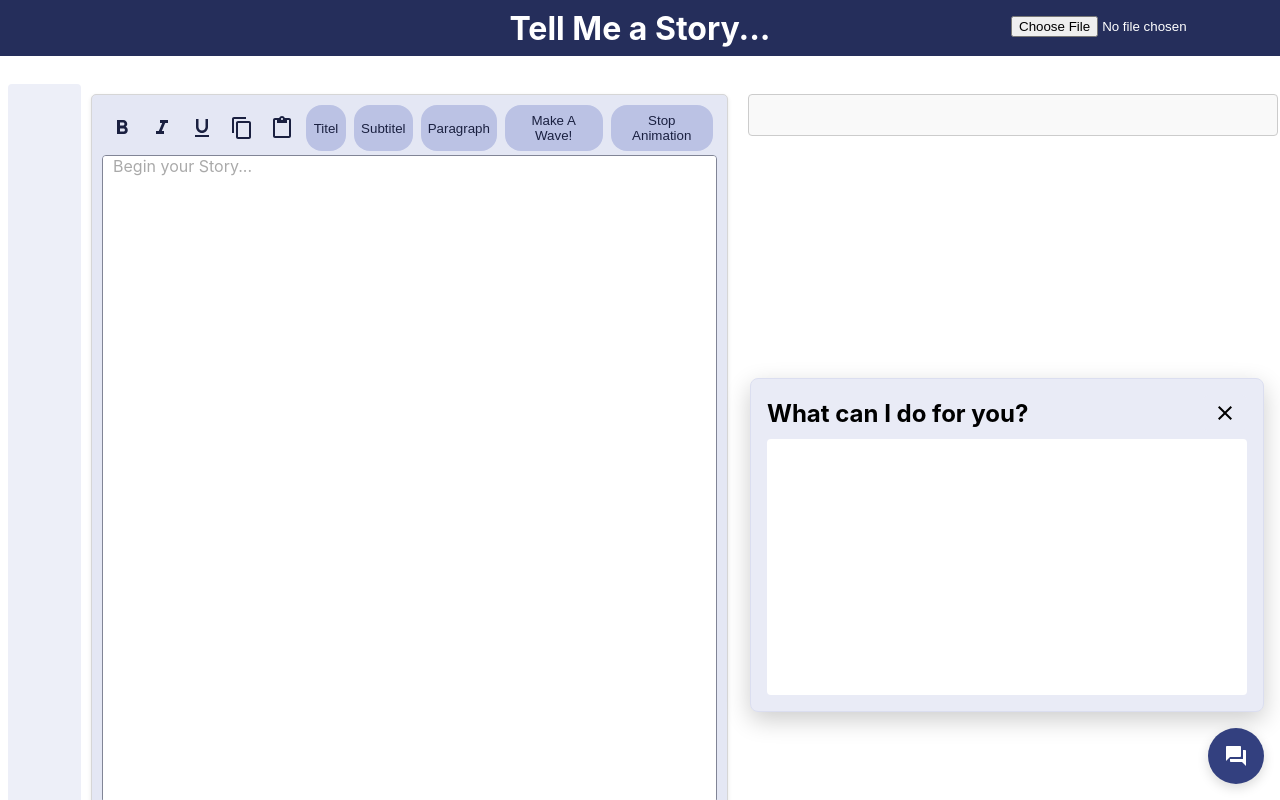
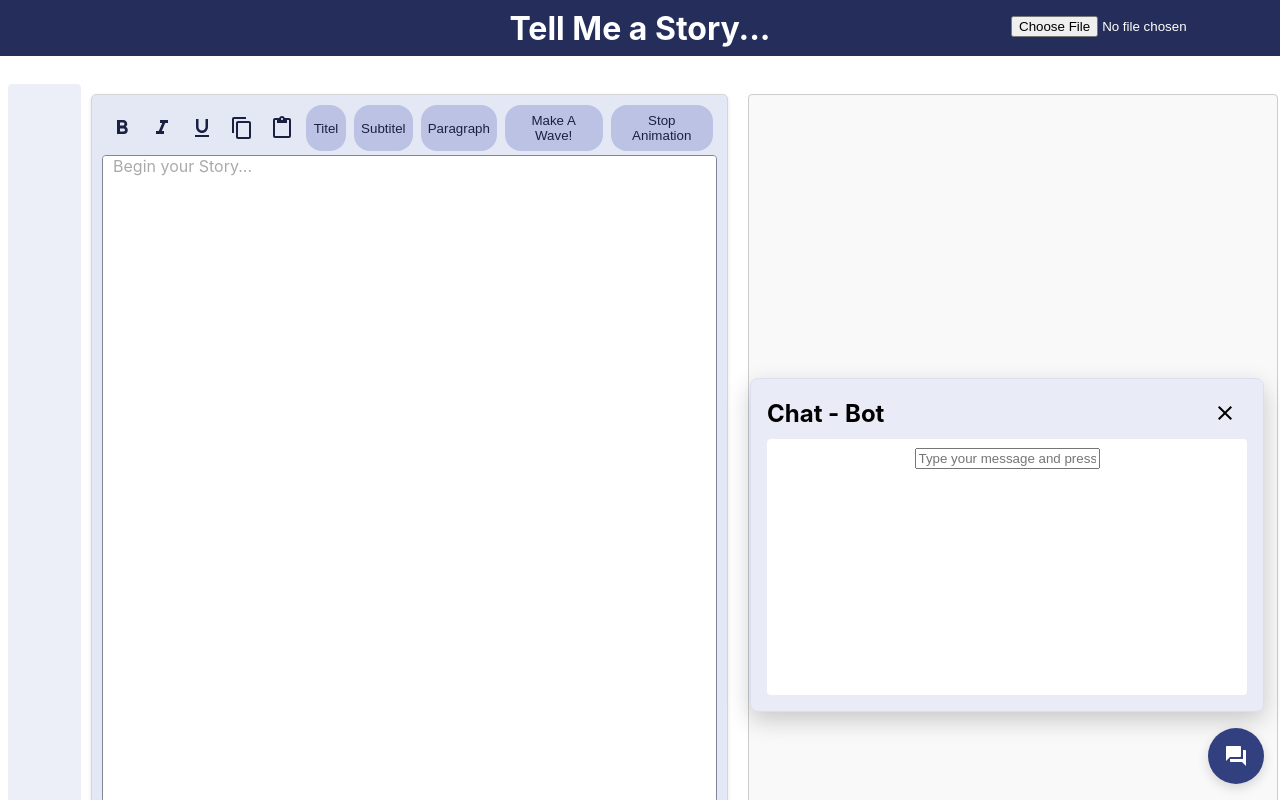
Before and after one commit to EmlMeml/thesis-project, a React (Create React App) app: page / in a window 1280 px wide. Both pictures are taken after a click on the button 1236 px from the left and 756 px from the top of the page. Shown: the top 800 px of the page. Built offline with nearby package versions, Linux system fonts and the light colour scheme.

Commit message:
part of AI setup (not done)

```diff
--- a/package.json
+++ b/package.json
@@ -5,12 +5,15 @@
   "dependencies": {
     "@emotion/react": "^11.14.0",
     "@emotion/styled": "^11.14.1",
+    "@google/genai": "^2.9.0",
     "@mui/icons-material": "^9.0.1",
     "@mui/material": "^9.1.1",
     "@testing-library/dom": "^10.4.1",
     "@testing-library/jest-dom": "^6.9.1",
     "@testing-library/react": "^16.3.2",
     "@testing-library/user-event": "^13.5.0",
+    "dotenv": "^17.4.2",
+    "express": "^5.2.1",
     "react": "^19.2.6",
     "react-dom": "^19.2.6",
     "react-scripts": "5.0.1",
--- a/src/App.css
+++ b/src/App.css
@@ -58,7 +58,7 @@
   padding: 10px;
   font-size: 16px;
   align-content: left;
-  height: 81vh;
+  min-height: 800px;
   box-sizing: border-box;
 }
 
--- a/src/custom/Chat.tsx
+++ b/src/custom/Chat.tsx
@@ -3,8 +3,29 @@ import IconButton from '@mui/material/IconButton';
 import CloseIcon from '@mui/icons-material/Close';
 import QuestionAnswerIcon from '@mui/icons-material/QuestionAnswer';
 
+type Message = { sender: string; text: string };
+
 export const MyChat = () => {
   const [open, setOpen] = useState(false)
+  const [message, setMessage] = useState("");
+  const [chatLog, setChatLog] = useState<Message[]>([]);
+
+  const sendMessage = async () => {
+    if(!message.trim()) return;
+
+    const userMessage = { sender: 'You', text: message };
+    setChatLog((prev) => [...prev, userMessage]);
+    setMessage("");
+
+    const res = await fetch('http://localhost:4000/api/chat', {
+      method: 'POST',
+      headers: { 'Content-Type': 'application/json' },
+      body: JSON.stringify({ message })
+    });
+
+    const messageData = await res.json();
+    setChatLog((prev) => [...prev, { sender: 'Bot', text: messageData.reply }]);
+  };
 
   return (
     <>
@@ -49,7 +70,7 @@ export const MyChat = () => {
           }}
         >
           <div style={{ display: 'flex', justifyContent: 'space-between', alignItems: 'center', marginBottom: 8 }}>
-            <h2 style={{ margin: 0 }}>What can I do for you?</h2>
+            <h2 style={{ margin: 0 }}>Chat - Bot</h2>
             <div style={{ display: 'flex', gap: 8 }}>
               <CloseIcon
                 aria-label="Close chat"
@@ -66,7 +87,19 @@ export const MyChat = () => {
           </div>
 
           <div id="chat-container" style={{ flex: 1, overflowY: 'auto', backgroundColor: '#ffffff', padding: 8, borderRadius: 4 }}>
-            {/* Chat messages will go here */}
+            {chatLog.map((msg, index) => (
+                  <p key={index}>
+                    <strong>{msg.sender}:</strong>{" "}
+                    <span>{msg.text}</span>
+                  </p>
+                ))}
+
+            <input
+              value={message}
+              onChange={(e) => setMessage(e.target.value)}
+              onKeyDown={(e) => e.key === 'Enter' && sendMessage()}
+              placeholder="Type your message and press Enter..."
+            />
 
           </div>
         </div>
--- a/src/custom/TextPreview.tsx
+++ b/src/custom/TextPreview.tsx
@@ -30,6 +30,7 @@ export const TextPreview: React.FC<TextPreviewProps> = ({ content = [] }) => {
       backgroundColor: '#f9f9f9',
       width: '95%',
       maxHeight: '865px',
+      minHeight: '865px',
       overflowY: 'auto',
       textAlign: 'left'
     }}>
```
Also changed, not shown: src/custom/AI/gemini.js (added, +34 -0 lines), 1 other file (tests, documents, lock files or other folders).
